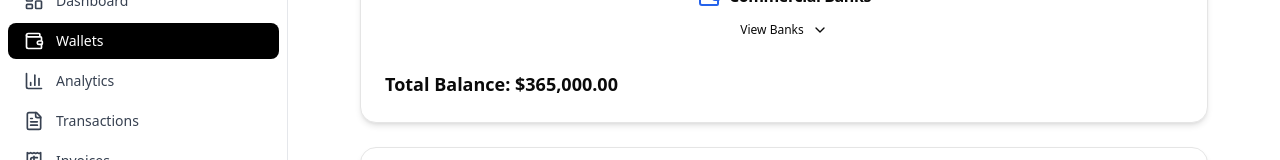
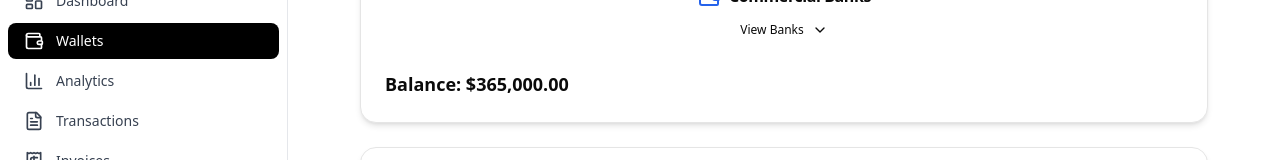
Before and after one commit to BANKOLEDO/olatech-dashboard, a Next.js app: page /wallets in a window 1280 px wide. Shown: the part 198-358 px from the top of the page. Built offline with nearby package versions, Linux system fonts and the light colour scheme.

Commit message:
animate wallets

```diff
--- a/src/app/wallets/page.jsx
+++ b/src/app/wallets/page.jsx
@@ -80,15 +80,15 @@ export default function WalletsPage() {
             </Button>
           </CardHeader>
           <CardContent>
-            <p className="text-lg font-semibold">Total Balance: {totalBankBalance}</p>
+            <p className="text-lg font-semibold">Balance: {totalBankBalance}</p>
 
             {showBanks && (
               <motion.div initial={{ opacity: 0, y: 20 }} animate={{ opacity: 1, y: 0 }} className="mt-4 space-y-3">
                 {commercialBanks.map((bank) => (
-                  <div key={bank.id} className="flex justify-between p-3 rounded-lg bg-gray-50 dark:bg-gray-800">
+                  <motion.div key={bank.id} whileHover={{ scale: 1.03 }} className="flex justify-between p-3 rounded-lg bg-gray-50 dark:bg-gray-800">
                     <p className="font-medium">{bank.name}</p>
                     <p className="font-semibold">{bank.balance.toLocaleString("en-US", { style: "currency", currency: "USD" })}</p>
-                  </div>
+                  </motion.div>
                 ))}
               </motion.div>
             )}
@@ -175,7 +175,7 @@ export default function WalletsPage() {
             {showInvestments && (
               <motion.div initial={{ opacity: 0 }} animate={{ opacity: 1 }} className="mt-4 space-y-3">
                 {investments.map((inv) => (
-                  <div key={inv.id} className="flex justify-between p-3 rounded-lg bg-gray-50 dark:bg-gray-800">
+                  <motion.div key={inv.id} whileHover={{ scale: 1.03 }} className="flex justify-between p-3 rounded-lg bg-gray-50 dark:bg-gray-800">
                     <div>
                       <p className="font-medium">{inv.name}</p>
                       <p className={`text-xs ${inv.change.startsWith("+") ? "text-green-600" : "text-red-500"}`}>
@@ -183,7 +183,7 @@ export default function WalletsPage() {
                       </p>
                     </div>
                     <p className="font-semibold">{inv.amount}</p>
-                  </div>
+                  </motion.div>
                 ))}
               </motion.div>
             )}
```
